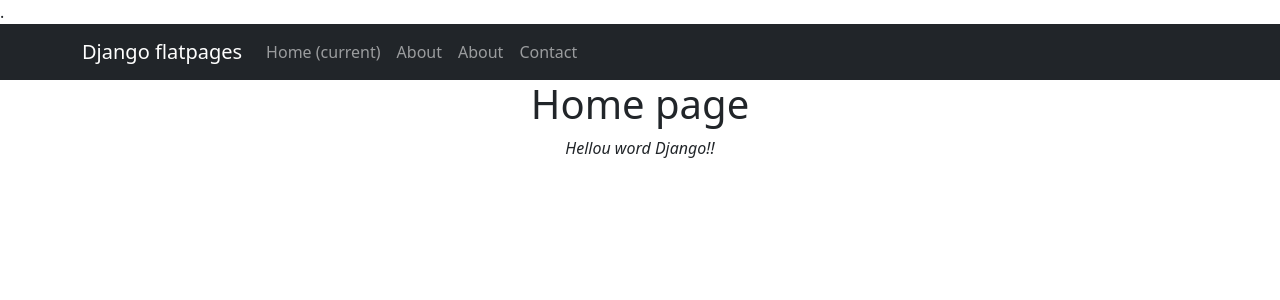
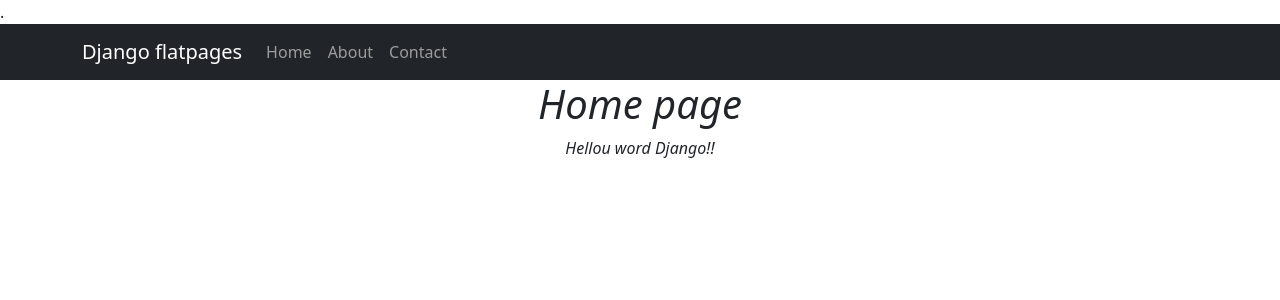
Before and after one commit to Andrei-89/Skillfactory-moduleD1, a Django app: template project/templates/flatpages/index.html in a window 1280 px wide. Shown: the top 300 px of the page. Run offline with Django 4.2, Linux system fonts and the light colour scheme; the template is opened without the code that fills it: values that come from a table or form of the project are taken from there, others are empty; data comes from the database, SQL or seed files in the repository; some libraries are stand-ins or nearby versions.

Commit message:
1.0.4
подкорректировал в соответствии с заданием HW-03

```diff
--- a/project/templates/flatpages/contacts.html
+++ b/project/templates/flatpages/contacts.html
@@ -4,5 +4,5 @@
 
 <h1>{{ flatpage.title }}</h1>
 <h4>{{ flatpage.content }}</h4>
-
+<h4>{{ flatpage.content }}</h4>
 {% endblock content %}
--- a/project/templates/flatpages/default.html
+++ b/project/templates/flatpages/default.html
@@ -24,13 +24,8 @@
                 </button>
                 <div class="collapse navbar-collapse" id="navbarResponsive">
                     <ul class="navbar-nav ml-auto">
-                        <li class="nav-item active">
-                            <a class="nav-link" href="#">Home
-                                <span class="sr-only">(current)</span>
-                            </a>
-                        </li>
                         <li class="nav-item">
-                            <a class="nav-link" href="/index/">About</a>
+                            <a class="nav-link" href="/index/">Home</a>
                         </li>
                         <li class="nav-item">
                             <a class="nav-link" href="/about/">About</a>
--- a/project/templates/flatpages/index.html
+++ b/project/templates/flatpages/index.html
@@ -5,6 +5,7 @@
 {% endblock title %}
 
 {% block content %}
-<h1>Home page</h1>
-<i>{{ flatpage.content }}!</i>
+<i><h1>Home page</h1>
+    {{ flatpage.content }}!
+</i>
 {% endblock content %}
```
Also changed, not shown: project/templates/flatpages/index copy.html (deleted).
